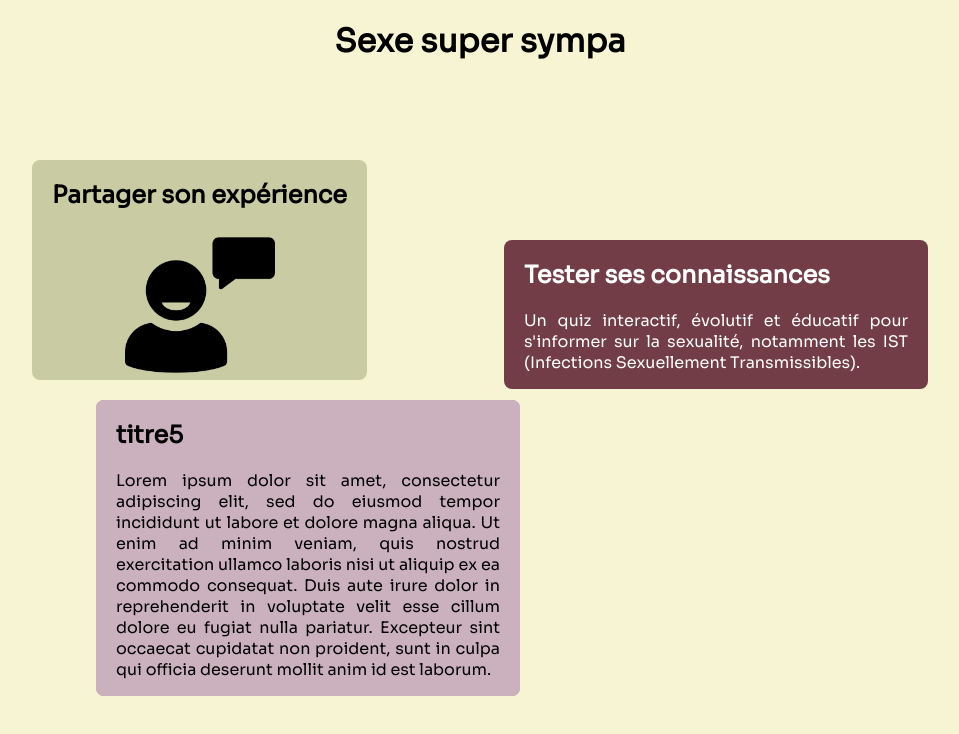
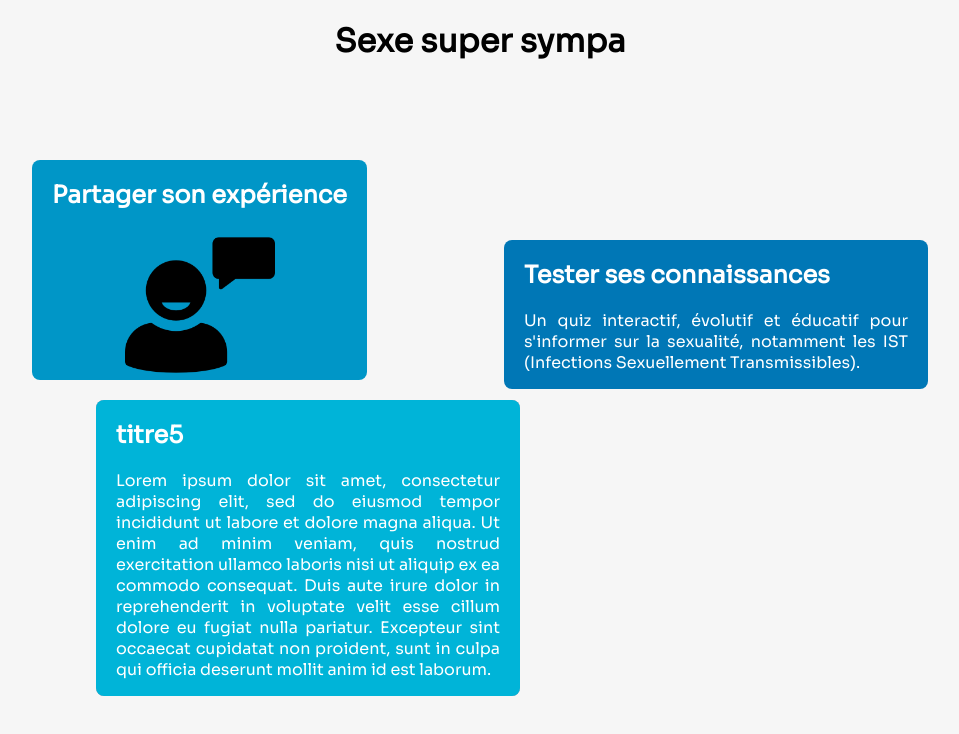
Before and after one commit to EQUIPE-SUPER-SYMPA-Nuit-de-l-info/WEB, a plain HTML site: page index.html in a window 1280 px wide. Shown: the whole page, without its empty margins (160-1119 px from the left). Drawn offline with Linux system fonts and the light colour scheme.

Commit message:
nouvelle couleur

```diff
--- a/index.html
+++ b/index.html
@@ -13,7 +13,7 @@
             <h1>Sexe super sympa</h1>
         </header>
         <div>
-            <a href="#">
+            <a href="./src/pages/partage_experience.html">
                 <section title="sec1">
                     <h2>Partager son expérience</h2>
                     <img src="src/img/icone_partager.png" alt="temoigner">
--- a/src/css/index.css
+++ b/src/css/index.css
@@ -1,5 +1,5 @@
 body {
-    background-color: #f6f4d2;
+    background-color: #f6f6f6;
     font-family: 'Sora', sans-serif;
 }
 
@@ -46,7 +46,7 @@ section:hover, header:hover {
 section[title='sec1'] {
     display: flex;
     flex-direction: column;
-    background-color: #c9cba3;
+    background-color: #0096C7;
     align-items: center;
     width: fit-content;
     left: 15vw;
@@ -60,11 +60,13 @@ section[title='sec1'] img {
 
 section[title='sec2'] {
     color: white;
-    background-color: #723d46;
+    background-color: #0077B6;
     right: 15vw;
     top: 30vh;
 }
-
+section[title='sec1'] h2 {
+    color: white;
+}
 section[title='sec2'] p {
     color: white;
 }
@@ -82,7 +84,12 @@ section[title='sec4'] {
 }
 
 section[title='sec5'] {
-    background-color: #CAB1BD;
+    background-color: #00B4D8;
     left: 20vw;
     top: 50vh;
+    color: white;
 }
+section[title='sec5'] p{
+
+    color: white;
+}
```
